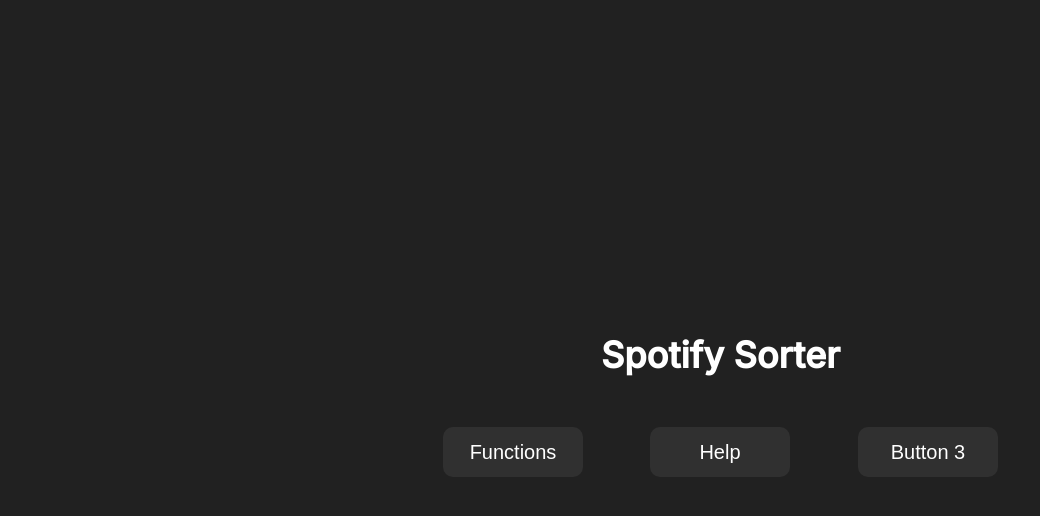
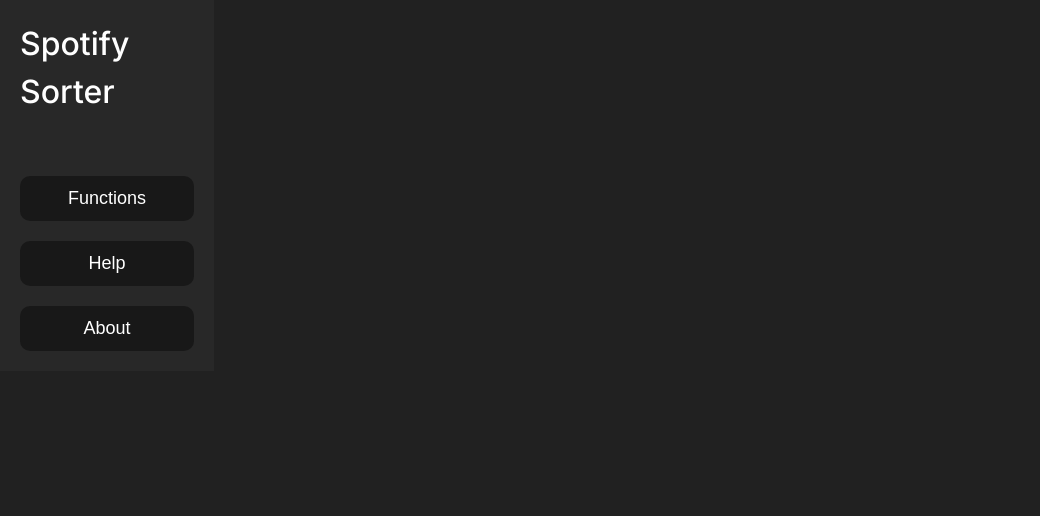
Before and after one commit to Franciszek821/spotifySorter, a Flask app: page / in a window 1280 px wide. Shown: the top 516 px of the page, without its empty margins (0-1040 px from the left). Run offline with Flask 3, Linux system fonts and the light colour scheme.

Commit message:
refactor: Simplify sidebar structure and update button styles

```diff
--- a/static/Main/style.css
+++ b/static/Main/style.css
@@ -1,4 +1,3 @@
-/* Container */
 * {
   box-sizing: border-box;
   margin: 0;
@@ -11,54 +10,131 @@ body {
   color: white;
 }
 
-/* Spotify Sorter Section */
-.spotify-sorter {
-  position: absolute;
-  width: 415px;
-  height: 195px;
-  left: 513px;
-  top: 257px;
-  font-weight: 900;
-  font-size: 36px;
-  line-height: 1.5;
+.layout {
   display: flex;
+  flex-direction: column;
+  min-height: 100vh;
+}
+
+/* Header */
+.header {
+  background-color: #181818;
+  padding: 20px 40px;
+  display: flex;
+  justify-content: space-between;
   align-items: center;
-  justify-content: center; /* better centering */
-  text-align: center;
-  color: #FFFFFF;
+}
+
+.spotifySorter {
+  background: #303030;
+  color: white;
+  font-size: 24px;
+  border: none;
+  border-radius: 10px;
+  padding: 16px 32px;
+  cursor: pointer;
+}
+
+.textName {
+  font-size: 20px;
+}
+
+/* Main content layout */
+.content {
+  display: flex;
+  flex: 1;
+}
+
+/* Sidebar */
+.sidebar {
+  width: 214px;
+  background: rgba(48, 48, 48, 0.5);
+  display: flex;
+  flex-direction: column;
+  gap: 20px;
+  padding: 20px;
+}
+
+.sidebar button {
+  width: 174px;
+  height: 45px;
+  background: #181818;
+  color: white;
+  font-size: 18px;
+  padding: 12px;
+  border: none;
+  border-radius: 10px;
+  cursor: pointer;
+}
+
+
+/* Main content */
+.main {
+  flex: 1;
+  padding: 40px;
+}
+
+.textFunctions {
+  font-size: 32px;
+  margin-bottom: 20px;
 }
 
 /* Buttons */
-.button {
-  position: absolute;
+.button-group {
+  display: flex;
+  flex-wrap: wrap;
+  gap: 16px;
+  margin-bottom: 30px;
+}
+
+.button-group button {
   width: 140px;
   height: 50px;
   background: #303030;
+  color: white;
+  font-size: 16px;
+  border: none;
   border-radius: 10px;
-  font-weight: 500;
-  font-size: 20px;
-  line-height: 1.5;
-  display: flex;
-  align-items: center;
-  justify-content: center;
-  text-align: center;
-  color: #FFFFFF;
   cursor: pointer;
-  border: none;
 }
 
-/* Specific button positions */
-.button-1 {
-  left: 443px;
-  top: 427px;
+/* Forms */
+.form-section {
+  margin-top: 20px;
 }
 
-.button-2 {
-  left: 650px;
-  top: 427px;
+.form-section input[type="text"],
+.form-section input[type="number"] {
+  padding: 8px;
+  margin-left: 8px;
+  border-radius: 5px;
+  border: none;
+  width: 200px;
 }
 
-.button-3 {
-  left: 858px;
-  top: 427px;
+.form-section button {
+  margin-top: 10px;
+  margin-right: 10px;
+  padding: 10px 16px;
+  background: #303030;
+  color: white;
+  border: none;
+  border-radius: 8px;
+  cursor: pointer;
 }
+
+/* Utility */
+.hidden {
+  display: none;
+}
+
+.text-block {
+  max-width: 912px;
+  width: 100%;   /* allow shrinking */
+  font-family: 'Inter', sans-serif;
+  font-weight: 500;
+  font-size: 32px;
+  line-height: 150%;
+  color: #FFFFFF;
+  margin-bottom: 40px;
+}
--- a/templates/Main/index.html
+++ b/templates/Main/index.html
@@ -10,17 +10,17 @@
   <script defer src="{{ url_for('static', filename='Main/main.js') }}"></script>
 </head>
 <body>
-    <div class="main-container">
-      <div class="spotify-sorter">Spotify Sorter</div>
+    <div class="sidebar">
+      <div class="text-block">Spotify Sorter</div>
 
       <a href="{{ url_for('functions') }}">
-          <button class="button button-1">Functions</button>
+          <button class="button">Functions</button>
       </a>
       <a href="{{ url_for('help_page')}}">
-        <button class="button button-2">Help</button>
+        <button class="button">Help</button>
       </a>
       <a href="{{ url_for('about_page')}}">
-        <button class="button button-3">Button 3</button>
+        <button class="button">About</button>
       </a>
     </div>
 </body>
```
